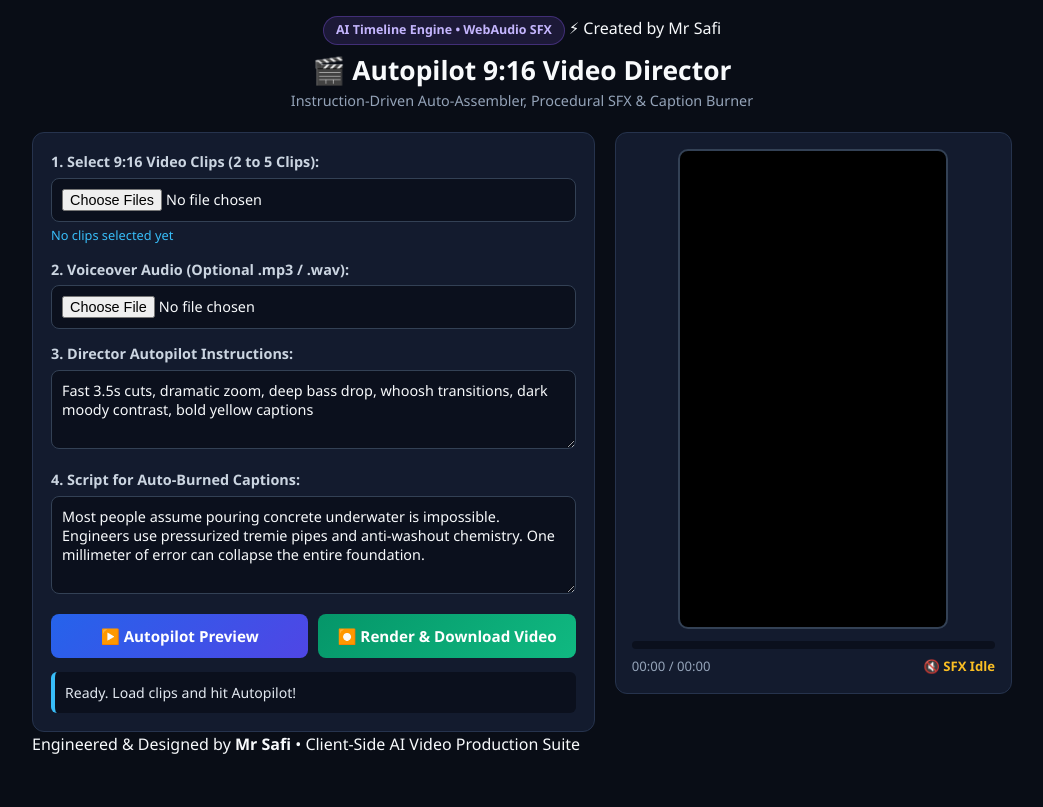
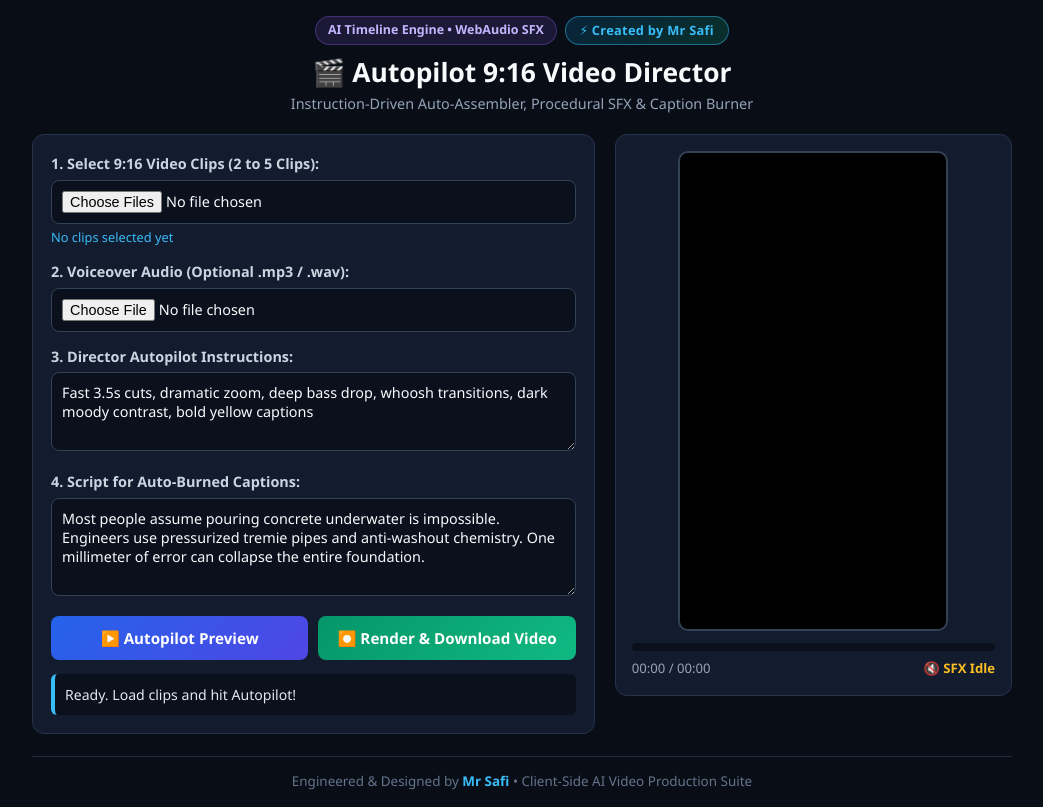
Before and after one commit to tiktokersafibhai1919-byte/autopilot-video-director, a plain HTML site: page index.html in a window 1280 px wide. Shown: the whole page, without its empty margins (118-1161 px from the left). Drawn offline with Linux system fonts and the light colour scheme.

Commit message:
Style creator badge and professional studio footer.
Added styles for top badges and creator badge, and updated studio footer styles.

```diff
--- a/style.css
+++ b/style.css
@@ -22,6 +22,15 @@ header {
     margin-bottom: 20px;
 }
 
+.top-badges {
+    display: flex;
+    justify-content: center;
+    align-items: center;
+    gap: 8px;
+    flex-wrap: wrap;
+    margin-bottom: 8px;
+}
+
 .badge {
     display: inline-block;
     background-color: #8b5cf626;
@@ -31,7 +40,18 @@ header {
     border-radius: 20px;
     font-size: 0.78rem;
     font-weight: 600;
-    margin-bottom: 6px;
+}
+
+.creator-badge {
+    display: inline-block;
+    background: linear-gradient(135deg, #0284c733, #10b98133);
+    color: #38bdf8;
+    border: 1px solid #38bdf877;
+    padding: 4px 14px;
+    border-radius: 20px;
+    font-size: 0.8rem;
+    font-weight: 700;
+    letter-spacing: 0.3px;
 }
 
 header h1 {
@@ -193,3 +213,16 @@ canvas {
     color: #fbbf24;
     font-weight: 600;
 }
+
+.studio-footer {
+    text-align: center;
+    margin-top: 22px;
+    padding-top: 14px;
+    border-top: 1px solid #1e293b;
+    color: #64748b;
+    font-size: 0.84rem;
+}
+
+.studio-footer strong {
+    color: #38bdf8;
+}
```
